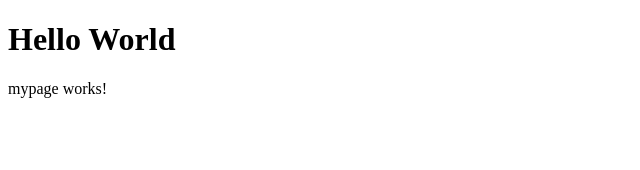
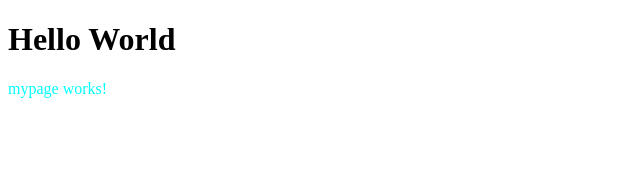
Before and after one commit to JotaV3/angular-studies, an Angular app in the folder basic-concepts/: page / in a window 1280 px wide. Shown: the top 170 px of the page, without its empty margins (0-640 px from the left). Built offline with nearby package versions, Linux system fonts and the light colour scheme.

Commit message:
feat(mypage): add title class style

```diff
--- a/basic-concepts/src/app/mypage/mypage.html
+++ b/basic-concepts/src/app/mypage/mypage.html
@@ -1 +1 @@
-<p>mypage works!</p>
+<p class="title">mypage works!</p>
--- a/basic-concepts/src/app/mypage/mypage.scss
+++ b/basic-concepts/src/app/mypage/mypage.scss
@@ -0,0 +1,3 @@
+.title{
+    color: cyan;
+}
```
